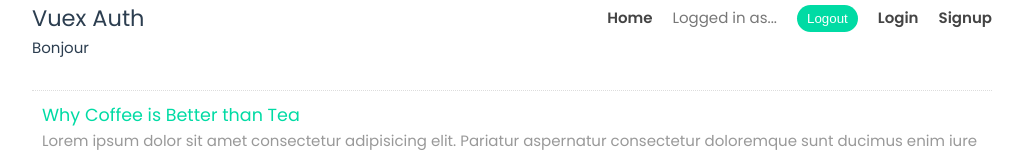
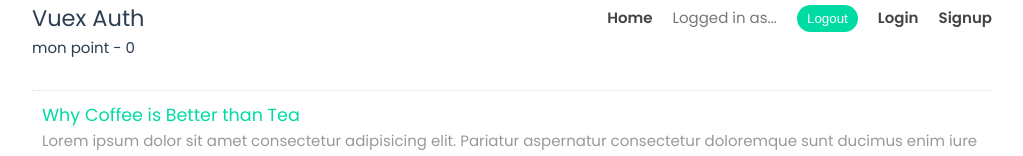
Before and after one commit to lapinRagnar/vue3-compositionAPI-vuex-auth-firebase, a Vue app: page / in a window 1280 px wide. Shown: the top 156 px of the page, without its empty margins (128-1151 px from the left). Built offline with nearby package versions, Linux system fonts and the light colour scheme.

Commit message:
3 - installation de vuex

```diff
--- a/package.json
+++ b/package.json
@@ -8,7 +8,8 @@
   },
   "dependencies": {
     "vue": "^3.2.41",
-    "vue-router": "^4.1.5"
+    "vue-router": "^4.1.5",
+    "vuex": "^4.0.2"
   },
   "devDependencies": {
     "@vitejs/plugin-vue": "^3.1.2",
--- a/src/App.vue
+++ b/src/App.vue
@@ -1,7 +1,6 @@
 <template>
   <div class="container">
     <Navbar />
-    Bonjour
     <router-view/>
   </div>
 </template>
--- a/src/main.js
+++ b/src/main.js
@@ -5,8 +5,11 @@ import router from './router'
 // global style
 import './assets/main.css'
 
+import store from './store/index'
+
 const app = createApp(App)
 
 app.use(router)
+app.use(store)
 
 app.mount('#app')
--- /dev/null
+++ b/src/store/index.js
@@ -0,0 +1,10 @@
+import { createStore } from "vuex"
+
+const store = createStore({
+  state: {
+    points: 0
+  },
+
+})
+
+export default store
--- a/src/views/Home.vue
+++ b/src/views/Home.vue
@@ -1,5 +1,8 @@
 <template>
   <div class="home">
+
+    <p>mon point - {{ points }}</p>
+
     <div v-for="blog in blogs" :key="blog.id">
       <div class="blog">
         <h3>{{ blog.title }}</h3>
@@ -26,6 +29,11 @@ export default {
     return {
       blogs
     }
+  },
+  computed: {
+    points(){
+      return this.$store.state.points
+    }
   }
 }
 </script>
```
Also changed, not shown: 1 other file (tests, documents, lock files or other folders).
